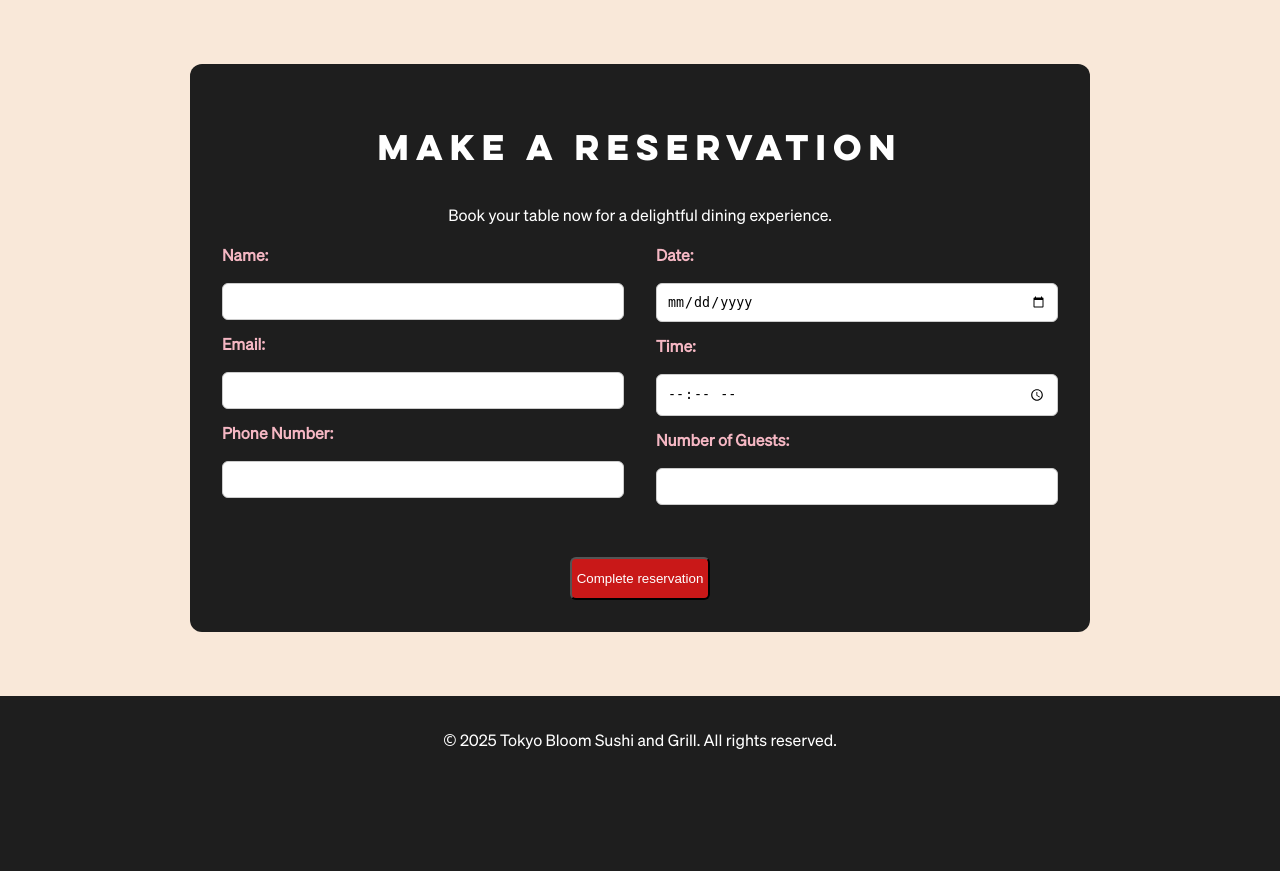
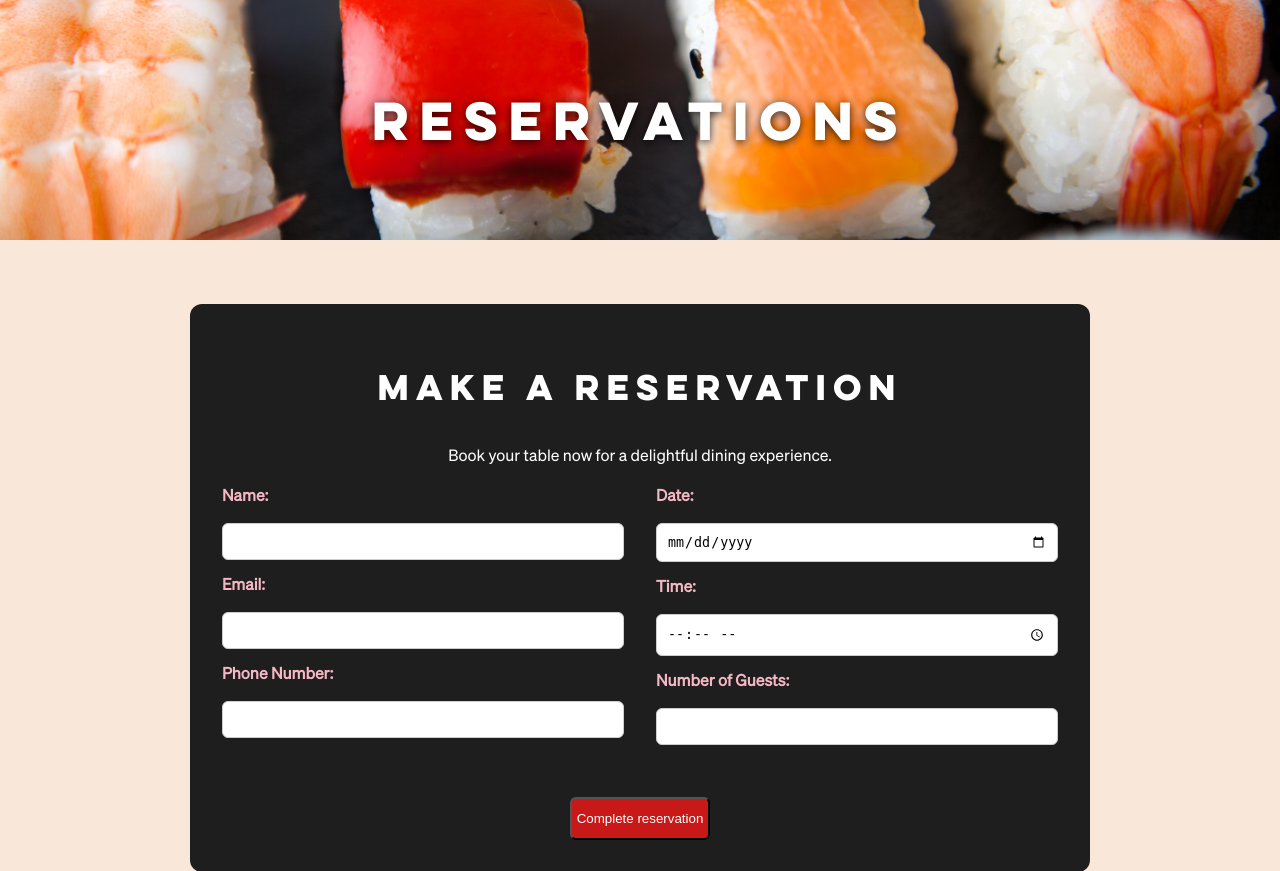
Before and after one commit to merleezy/tokyo-bloom, a PHP site: page /pages/reservations.html in a window 1280 px wide. Shown: the part 120-991 px from the top of the page. Before the commit the page ends 869 px from the top, so only its background shows below. Run offline with PHP 8.4, Linux system fonts and the light colour scheme.

Commit message:
Refactor code structure for improved readability and maintainability

```diff
--- a/css/style.css
+++ b/css/style.css
@@ -107,21 +107,41 @@
 }
 
 /* -------------------- Intro / Hero ------------------ */
+.dynamic-hero {
+  background-size: cover;
+  background-position: center;
+  background-repeat: no-repeat;
+  background-attachment: fixed;
+  transition: background-image 1s ease-in-out;
+  background-image: url('../images/sushi_background.jpg');
+  color: white;
+}
+
 #intro-section {
   display: flex;
   flex-direction: column;
-  justify-content: normal;
+  justify-content: center;
   align-items: center;
   gap: 1.5rem;
   padding: 10vh 4vh;
   text-align: center;
-  background: url('../images/sushi_background.jpg') no-repeat center center;
-  background-size: cover;
-  background-position: center;
-  background-repeat: no-repeat;
-  background-attachment: fixed;
-  color: white;
   min-height: 70vh;
+}
+
+/* Sub-Page Banner Specifics */
+.page-banner {
+  height: 30vh;
+  display: flex;
+  align-items: center;
+  justify-content: center;
+  text-align: center;
+  margin-bottom: 2em;
+}
+
+.page-banner h1 {
+  font-family: 'Lulo Clean', sans-serif;
+  font-size: 3em;
+  text-shadow: 0 2px 10px rgba(0, 0, 0, 0.8);
 }
 
 /* ---------------- Buttons & Utilities ---------------- */
--- a/js/scripts.js
+++ b/js/scripts.js
@@ -0,0 +1,19 @@
+document.addEventListener("DOMContentLoaded", function () {
+  const images = [
+    '../images/sushi_background.jpg',
+    '../images/sushi-plate.jpg',
+    '../images/kitchen-interior.jpg'
+  ];
+
+  let currentIndex = 0;
+  // Target any element with the class 'dynamic-hero'
+  const heroElement = document.querySelector('.dynamic-hero');
+
+  if (heroElement) {
+    // Function to rotate images
+    setInterval(() => {
+      currentIndex = (currentIndex + 1) % images.length;
+      heroElement.style.backgroundImage = `url('${images[currentIndex]}')`;
+    }, 5000);
+  }
+});
--- a/pages/contact.html
+++ b/pages/contact.html
@@ -6,6 +6,7 @@
   <meta name="viewport" content="width=device-width, initial-scale=1.0">
   <title>Contact | Tokyo Bloom</title>
   <link rel="stylesheet" href="../css/style.css">
+  <script src="../js/scripts.js"></script>
 </head>
 
 <body id="top">
@@ -23,8 +24,11 @@
   </header>
 
   <main>
+    <section class="page-banner dynamic-hero">
+      <h1>Contact Us</h1>
+    </section>
+
     <section id="contact-section">
-      <h1>Contact Us</h1>
       <form id="contact-form" action="#" method="post">
         <label for="name">Name:</label>
         <input type="text" id="name" name="name" required>
--- a/pages/index.html
+++ b/pages/index.html
@@ -7,7 +7,7 @@
   <title>Tokyo Bloom | Sushi & Grill</title>
   <link rel="stylesheet" href="../css/style.css">
   <link rel="icon" href="../images/tokyo_bloom_icon.png" type="image/png">
-  <script src="../js/script.js"></script>
+  <script src="../js/scripts.js"></script>
 </head>
 
 <body id="top">
@@ -26,7 +26,7 @@
   </header>
 
   <main>
-    <section id="intro-section">
+    <section id="intro-section" class="dynamic-hero">
       <h1 id="intro-title">Tokyo Bloom <br>Sushi and Grill</h1>
       <div class="intro-actions">
         <a href="order.html" class="home-button">Order Online</a>
--- a/pages/menu.html
+++ b/pages/menu.html
@@ -6,6 +6,7 @@
   <meta name="viewport" content="width=device-width, initial-scale=1.0">
   <title>Menu | Tokyo Bloom</title>
   <link rel="stylesheet" href="../css/style.css">
+  <script src="../js/scripts.js"></script>
 </head>
 
 <body id="top">
--- a/pages/order.html
+++ b/pages/order.html
@@ -6,6 +6,7 @@
   <meta name="viewport" content="width=device-width, initial-scale=1.0">
   <title>Order | Tokyo Bloom</title>
   <link rel="stylesheet" href="../css/style.css">
+  <script src="../js/scripts.js"></script>
 </head>
 
 <body id="top">
--- a/pages/reservations.html
+++ b/pages/reservations.html
@@ -6,6 +6,7 @@
   <meta name="viewport" content="width=device-width, initial-scale=1.0">
   <title>Reservations | Tokyo Bloom</title>
   <link rel="stylesheet" href="../css/style.css">
+  <script src="../js/scripts.js"></script>
 </head>
 
 <body id="top">
@@ -23,6 +24,10 @@
   </header>
 
   <main>
+    <section class="page-banner dynamic-hero">
+      <h1>Reservations</h1>
+    </section>
+
     <section id="reservation-section-page">
       <h2>Make a Reservation</h2>
       <p>Book your table now for a delightful dining experience.</p>
```
Also changed, not shown: images/image-2.png (deleted), images/image-3.png (deleted), images/image.png (deleted), images/kitchen-interior.jpg (added), images/sushi-plate.jpg (added).
